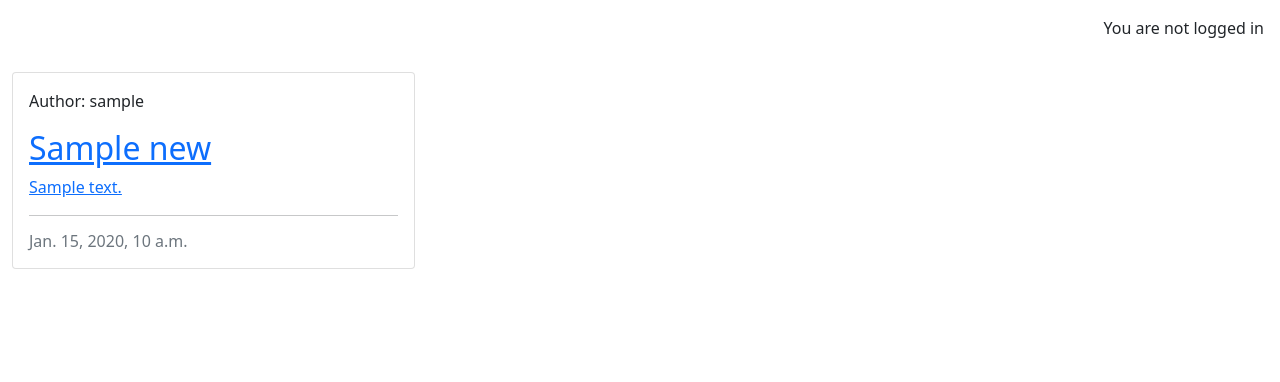
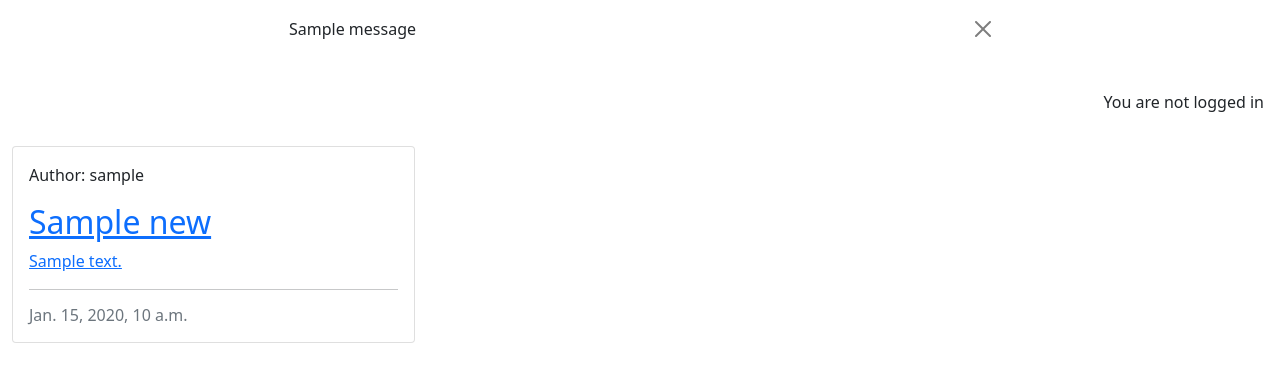
Before and after one commit to sacarr98/Portfolio_4, a Django app: page / in a window 1280 px wide. Shown: the part 56-438 px from the top of the page. Run offline with Django 4.2, Linux system fonts and the light colour scheme; tables that the repository leaves empty hold one stand-in row (values such as "Sample post"); one stand-in notice (Sample message) is shown.

Commit message:
add functionaility to display a message to the user after a comment is posted

```diff
--- a/news/views.py
+++ b/news/views.py
@@ -1,5 +1,6 @@
 from django.shortcuts import render, get_object_or_404
 from django.views import generic
+from django.contrib import messages
 from .models import News
 from .forms import CommentForm
 
@@ -37,6 +38,10 @@ def news_detail(request, slug):
             comment.author = request.user
             comment.news = news
             comment.save()
+            messages.add_message(
+                request, messages.SUCCESS,
+                'Comment posted!'
+            )
 
     comment_form = CommentForm()
 
--- a/templates/base.html
+++ b/templates/base.html
@@ -105,7 +105,20 @@
         </div>
       </div>
     </nav>
-
+    <!-- displaying Django messages -->
+    <div class="container">
+        <div class="row">
+            <div class="col-md-8 offset-md-2">
+                {% for message in messages %}
+                <div class="alert {{ message.tags }} alert-dismissible
+            fade show" id="msg" role="alert">
+                    {{ message | safe }}
+                    <button type="button" class="btn-close" data-bs-dismiss="alert" aria-label="Close"></button>
+                </div>
+                {% endfor %}
+            </div>
+        </div>
+    </div>
     <main class="flex-shrink-0 main-bg">
     {% if user.is_authenticated %}
     <p class="text-end m-3">You are logged in as {{ user.username }}</p>
```
